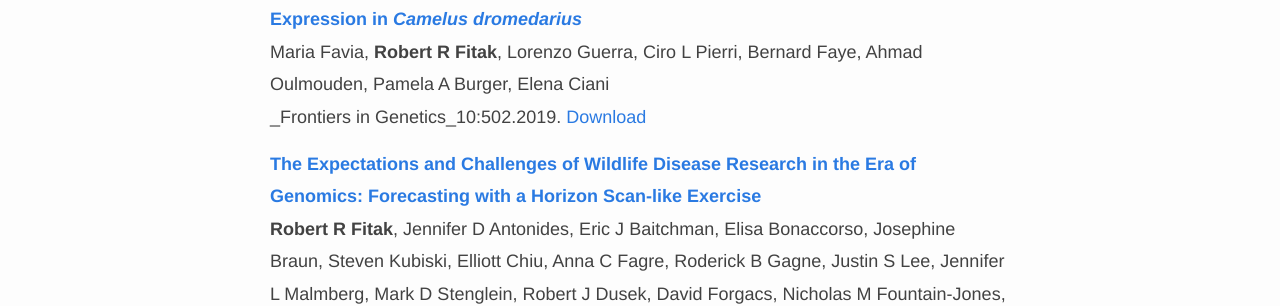
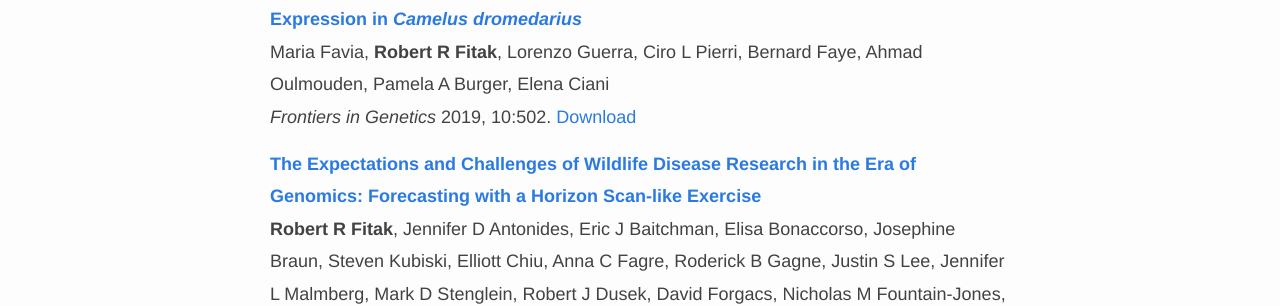
Before and after one commit to rfitak/FitakLab, a Jekyll site: the page built from _pages/publications/index.md, in a window 1280 px wide. Shown: the part 357-663 px from the top of the page. Built offline with Jekyll 4.4.1, drawn with Linux system fonts in a browser that asks for light colours; nearby versions of some CDN libraries.

Commit message:
Updated Pubs: Fitak

```diff
--- a/_pages/publications/index.md
+++ b/_pages/publications/index.md
@@ -15,7 +15,7 @@ Members of the Fitak Laboratory indicated in **boldface**
 <br>
 Maria Favia, **Robert R Fitak**, Lorenzo Guerra, Ciro L Pierri, Bernard Faye, Ahmad Oulmouden, Pamela A Burger, Elena Ciani
 <br>
-_Frontiers in Genetics_10:502.2019. [Download](./PAPERS/Favia-2019.pdf)
+_Frontiers in Genetics_ 2019, 10:502. [Download](./PAPERS/Favia-2019.pdf)
 
 [**The Expectations and Challenges of Wildlife Disease Research in the Era of Genomics: Forecasting with a Horizon Scan-like Exercise**](https://doi.org/10.1093/jhered/esz001)
 <br>
```
